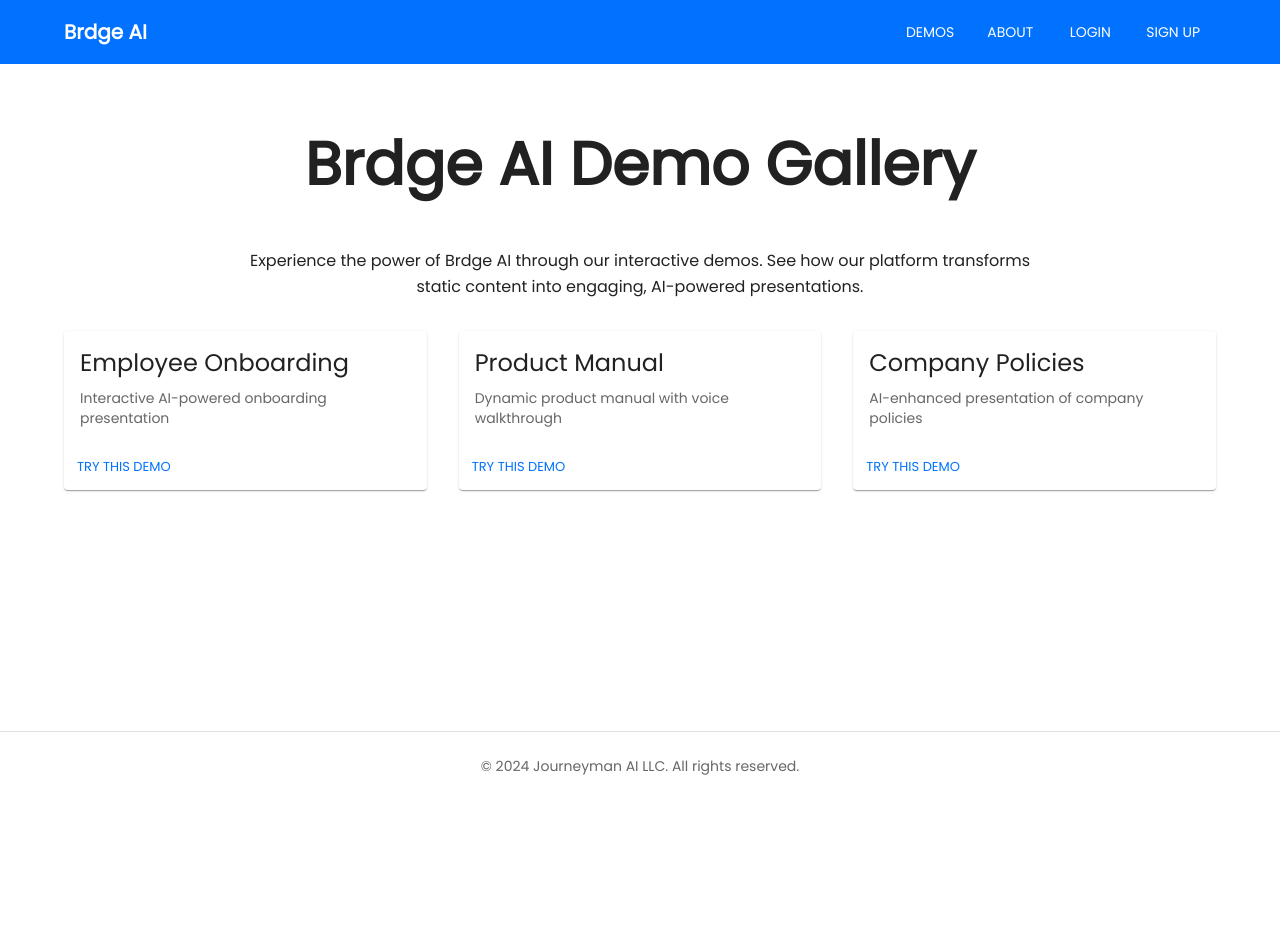
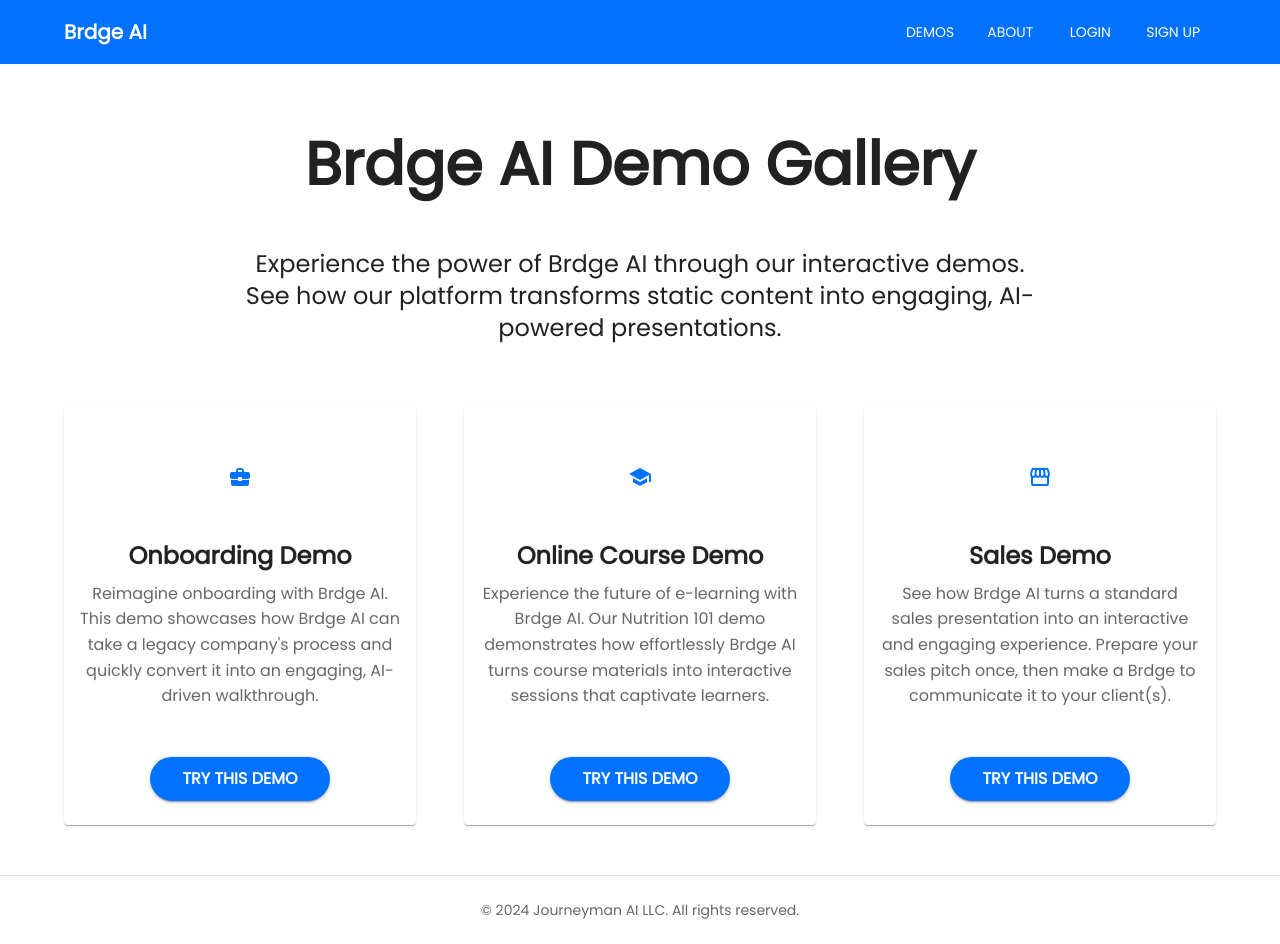
Before and after one commit to levbszabo/brdge-v1, a React (Create React App) app in the folder frontend/: page /demos in a window 1280 px wide. Before the commit the page ends 800 px from the top, so only its background shows below. Built offline with nearby package versions, Linux system fonts and the light colour scheme.

Commit message:
Added More Info- MVP READY

```diff
--- a/frontend/src/components/BrdgePlayer.jsx
+++ b/frontend/src/components/BrdgePlayer.jsx
@@ -51,14 +51,30 @@ const StyledSlider = styled(Slider)(({ theme }) => ({
     },
 }));
 
-function BrdgePlayer({ brdgeId, publicId }) {
+const BrdgeTitle = styled(Typography)(({ theme }) => ({
+    fontWeight: 600,
+    color: theme.palette.text.primary,
+    fontFamily: '"Roboto", "Helvetica", "Arial", sans-serif',
+    letterSpacing: '0.5px',
+    textTransform: 'uppercase',
+    marginBottom: '8px',
+    textAlign: 'center',
+    overflow: 'hidden',
+    textOverflow: 'ellipsis',
+    whiteSpace: 'nowrap',
+    padding: '0 16px',
+    [theme.breakpoints.down('sm')]: {
+        fontSize: '1rem',
+    },
+}));
+
+function BrdgePlayer({ brdgeId }) {
     const [brdge, setBrdge] = useState(null);
     const [numSlides, setNumSlides] = useState(0);
     const [currentSlide, setCurrentSlide] = useState(1);
-    const [generatedAudioFiles, setGeneratedAudioFiles] = useState([]);
     const [currentAudio, setCurrentAudio] = useState(null);
     const [isPlaying, setIsPlaying] = useState(false);
-    const audioRef = useRef(null);
+    const audioRef = useRef(new Audio());
     const [audioDuration, setAudioDuration] = useState(0);
     const [currentTime, setCurrentTime] = useState(0);
     const [loading, setLoading] = useState(true);
@@ -67,9 +83,10 @@ function BrdgePlayer({ brdgeId, publicId }) {
     useEffect(() => {
         const fetchBrdgeData = async () => {
             try {
-                const response = publicId
-                    ? await unauthenticated_api.get(`/brdges/public/${publicId}`)
-                    : await unauthenticated_api.get(`/brdges/${brdgeId}`);
+                const response = await unauthenticated_api.get(`/brdges/${brdgeId}`);
+                if (!response.data.shareable) {
+                    throw new Error('This brdge is not available for public viewing.');
+                }
                 setBrdge(response.data);
                 setNumSlides(response.data.num_slides);
                 setLoading(false);
@@ -80,67 +97,40 @@ function BrdgePlayer({ brdgeId, publicId }) {
             }
         };
 
-        const fetchGeneratedAudioFiles = async () => {
-            try {
-                const response = publicId
-                    ? await unauthenticated_api.get(`/brdges/public/${publicId}/audio/generated`)
-                    : await unauthenticated_api.get(`/brdges/${brdgeId}/audio/generated`);
-                console.log('Fetched audio files:', response.data);
-                setGeneratedAudioFiles(response.data.files);
-            } catch (err) {
-                console.error('Error fetching generated audio files:', err);
-            }
-        };
-
         fetchBrdgeData();
-        fetchGeneratedAudioFiles();
-    }, [brdgeId, publicId]);
+    }, [brdgeId]);
 
     useEffect(() => {
-        if (generatedAudioFiles.length > 0) {
-            loadAudioForSlide(currentSlide);
-        }
-    }, [generatedAudioFiles, currentSlide]);
+        loadAudioForSlide(currentSlide);
+    }, [currentSlide, brdgeId]);
 
-    const loadAudioForSlide = (slideNumber) => {
-        if (generatedAudioFiles.length >= slideNumber) {
-            const audioFile = generatedAudioFiles[slideNumber - 1];
-            const audioUrl = `${unauthenticated_api.defaults.baseURL}/brdges/${publicId || brdgeId}/audio/generated/${audioFile}`;
-            setCurrentAudio(audioUrl);
-
-            if (audioRef.current) {
+    const loadAudioForSlide = async (slideNumber) => {
+        try {
+            const audioUrl = `${unauthenticated_api.defaults.baseURL}/brdges/${brdgeId}/audio/generated/slide_${slideNumber}.mp3`;
+            const response = await fetch(audioUrl, { method: 'HEAD' });
+            if (response.ok) {
+                console.log(`Audio found for slide ${slideNumber}:`, audioUrl);
+                setCurrentAudio(audioUrl);
                 audioRef.current.src = audioUrl;
                 audioRef.current.load();
-                setIsPlaying(false);
+            } else {
+                console.warn(`No audio file found for slide ${slideNumber}`);
+                setCurrentAudio(null);
             }
-        } else {
+        } catch (error) {
+            console.error(`Error checking audio for slide ${slideNumber}:`, error);
             setCurrentAudio(null);
-            setIsPlaying(false);
         }
+        setIsPlaying(false);
     };
 
     const handlePlayPause = () => {
-        if (audioRef.current) {
-            if (isPlaying) {
-                audioRef.current.pause();
-                setIsPlaying(false);
-            } else {
-                console.log('Attempting to play audio:', currentAudio);
-                const playPromise = audioRef.current.play();
-                if (playPromise !== undefined) {
-                    playPromise
-                        .then(() => {
-                            console.log('Audio started playing successfully');
-                            setIsPlaying(true);
-                        })
-                        .catch((error) => {
-                            console.error('Error playing audio:', error);
-                        });
-                }
-            }
+        if (isPlaying) {
+            audioRef.current.pause();
         } else {
-            console.error('Audio reference is not available');
+            audioRef.current.play().catch(error => console.error('Error playing audio:', error));
         }
+        setIsPlaying(!isPlaying);
     };
 
     const handleNextSlide = () => {
@@ -155,8 +145,8 @@ function BrdgePlayer({ brdgeId, publicId }) {
         }
     };
 
-    const handleSeek = (e) => {
-        const time = parseFloat(e.target.value);
+    const handleSeek = (e, value) => {
+        const time = parseFloat(value);
         setCurrentTime(time);
         if (audioRef.current) {
             audioRef.current.currentTime = time;
@@ -169,26 +159,32 @@ function BrdgePlayer({ brdgeId, publicId }) {
         return `${minutes}:${seconds < 10 ? '0' : ''}${seconds}`;
     };
 
-    const handleAudioEnded = () => {
-        setIsPlaying(false);
-        if (currentSlide < numSlides) {
-            handleNextSlide();
-        }
-    };
+    useEffect(() => {
+        const audio = audioRef.current;
+        audio.addEventListener('loadedmetadata', () => setAudioDuration(audio.duration));
+        audio.addEventListener('timeupdate', () => setCurrentTime(audio.currentTime));
+        audio.addEventListener('ended', () => {
+            setIsPlaying(false);
+            if (currentSlide < numSlides) {
+                setCurrentSlide(prev => prev + 1);
+            }
+        });
 
-    if (loading) {
-        return <CircularProgress />;
-    }
+        return () => {
+            audio.removeEventListener('loadedmetadata', () => { });
+            audio.removeEventListener('timeupdate', () => { });
+            audio.removeEventListener('ended', () => { });
+        };
+    }, [currentSlide, numSlides]);
 
-    if (error) {
-        return <Typography color="error">{error}</Typography>;
-    }
+    if (loading) return <CircularProgress />;
+    if (error) return <Typography color="error">{error}</Typography>;
 
     return (
         <PlayerCard>
             <CardMedia
                 component="img"
-                image={`${unauthenticated_api.defaults.baseURL}/brdges/${publicId || brdgeId}/slides/${currentSlide}`}
+                image={`${unauthenticated_api.defaults.baseURL}/brdges/${brdgeId}/slides/${currentSlide}`}
                 alt={`Slide ${currentSlide}`}
                 sx={{
                     width: '100%',
@@ -202,29 +198,12 @@ function BrdgePlayer({ brdgeId, publicId }) {
                     e.target.src = 'https://via.placeholder.com/600x400?text=No+Slide+Available';
                 }}
             />
-            <CardContent sx={{ pb: 1 }}>
-                <Typography
-                    variant="h5"
-                    gutterBottom
-                    align="center"
-                    sx={{
-                        fontWeight: 600,
-                        color: 'text.primary',
-                        fontFamily: '"Roboto", "Helvetica", "Arial", sans-serif',
-                        letterSpacing: '0.5px',
-                        textTransform: 'uppercase',
-                        marginBottom: '16px'
-                    }}
-                >
+            <CardContent sx={{ pb: 1, pt: 2 }}>
+                <BrdgeTitle variant="h6">
                     {brdge ? brdge.name : 'Loading...'}
-                </Typography>
+                </BrdgeTitle>
                 <ControlPanel>
-                    <StyledButton
-                        onClick={handlePrevSlide}
-                        disabled={currentSlide === 1}
-                        variant="outlined"
-                        size="small"
-                    >
+                    <StyledButton onClick={handlePrevSlide} disabled={currentSlide === 1} variant="outlined" size="small">
                         Previous
                     </StyledButton>
                     <StyledButton
@@ -236,12 +215,7 @@ function BrdgePlayer({ brdgeId, publicId }) {
                     >
                         {isPlaying ? 'Pause' : 'Play'}
                     </StyledButton>
-                    <StyledButton
-                        onClick={handleNextSlide}
-                        disabled={currentSlide === numSlides}
-                        variant="outlined"
-                        size="small"
-                    >
+                    <StyledButton onClick={handleNextSlide} disabled={currentSlide === numSlides} variant="outlined" size="small">
                         Next
                     </StyledButton>
                 </ControlPanel>
@@ -261,21 +235,6 @@ function BrdgePlayer({ brdgeId, publicId }) {
                     </Box>
                 )}
             </CardContent>
-            {currentAudio && (
-                <audio
-                    ref={audioRef}
-                    src={currentAudio}
-                    onLoadedMetadata={(e) => {
-                        console.log('Audio metadata loaded:', e.target.duration);
-                        setAudioDuration(e.target.duration);
-                    }}
-                    onTimeUpdate={(e) => setCurrentTime(e.target.currentTime)}
-                    onEnded={handleAudioEnded}
-                    onPlay={() => setIsPlaying(true)}
-                    onPause={() => setIsPlaying(false)}
-                    onError={(e) => console.error('Audio error:', e)}
-                />
-            )}
         </PlayerCard>
     );
 }
--- a/frontend/src/pages/DemoPage.jsx
+++ b/frontend/src/pages/DemoPage.jsx
@@ -1,16 +1,56 @@
 import React from 'react';
-import { Container, Typography, Grid, Card, CardContent, CardActions, Button, Box } from '@mui/material';
-import { Link } from 'react-router-dom';
+import { Container, Typography, Grid, Card, CardContent, CardActions, Button, Box, useTheme } from '@mui/material';
 import { motion } from 'framer-motion';
+import { styled } from '@mui/material/styles';
+import { BusinessCenter, School, Storefront } from '@mui/icons-material';
+import { ParallaxProvider, Parallax } from 'react-scroll-parallax';
+
+const StyledCard = styled(Card)(({ theme }) => ({
+    height: '100%',
+    display: 'flex',
+    flexDirection: 'column',
+    transition: 'all 0.3s ease-in-out',
+    '&:hover': {
+        transform: 'translateY(-10px)',
+        boxShadow: theme.shadows[10],
+    },
+}));
+
+const IconWrapper = styled(Box)(({ theme }) => ({
+    fontSize: '4rem',
+    color: theme.palette.primary.main,
+    marginBottom: theme.spacing(2),
+}));
 
 const demoData = [
-    { id: 1, title: 'Employee Onboarding', description: 'Interactive AI-powered onboarding presentation' },
-    { id: 2, title: 'Product Manual', description: 'Dynamic product manual with voice walkthrough' },
-    { id: 3, title: 'Company Policies', description: 'AI-enhanced presentation of company policies' },
+    {
+        id: 1,
+        title: 'Onboarding Demo',
+        description: 'Reimagine onboarding with Brdge AI. This demo showcases how Brdge AI can take a legacy company\'s process and quickly convert it into an engaging, AI-driven walkthrough.',
+        link: 'https://brdge-ai.com/b/0283eb9c-c249-4ece-889d-9fc60d1cca80',
+        icon: <BusinessCenter />,
+    },
+    {
+        id: 2,
+        title: 'Online Course Demo',
+        description: 'Experience the future of e-learning with Brdge AI. Our Nutrition 101 demo demonstrates how effortlessly Brdge AI turns course materials into interactive sessions that captivate learners.',
+        link: 'https://brdge-ai.com/b/ee39133a-9f49-42ed-89fc-63c59bc09c3b',
+        icon: <School />,
+    },
+    {
+        id: 3,
+        title: 'Sales Demo',
+        description: 'See how Brdge AI turns a standard sales presentation into an interactive and engaging experience. Prepare your sales pitch once, then make a Brdge to communicate it to your client(s).',
+        link: 'https://brdge-ai.com/b/a04ffc4c-8f3a-4aac-b3f8-c96b49f77fa1',
+        icon: <Storefront />,
+    },
 ];
 
 function DemoPage() {
+    const theme = useTheme();
+
     return (
+        <ParallaxProvider>
             <Container maxWidth="lg" sx={{ my: 8 }}>
                 <motion.div
                     initial={{ opacity: 0, y: -50 }}
@@ -21,39 +61,63 @@ function DemoPage() {
                         Brdge AI Demo Gallery
                     </Typography>
                 </motion.div>
-            <Box sx={{ mb: 4 }}>
-                <Typography variant="body1" align="center" sx={{ maxWidth: '800px', mx: 'auto' }}>
+                <Box sx={{ mb: 6 }}>
+                    <Typography variant="h5" align="center" sx={{ maxWidth: '800px', mx: 'auto' }}>
                         Experience the power of Brdge AI through our interactive demos. See how our platform transforms static content into engaging, AI-powered presentations.
                     </Typography>
                 </Box>
-            <Grid container spacing={4}>
+                <Grid container spacing={6}>
                     {demoData.map((demo) => (
-                    <Grid item xs={12} sm={6} md={4} key={demo.id}>
+                        <Grid item xs={12} md={4} key={demo.id}>
+                            <Parallax translateY={[10, -10]}>
                                 <motion.div
                                     initial={{ opacity: 0, y: 20 }}
                                     animate={{ opacity: 1, y: 0 }}
                                     transition={{ duration: 0.5, delay: demo.id * 0.1 }}
                                 >
-                            <Card sx={{ height: '100%', display: 'flex', flexDirection: 'column' }}>
-                                <CardContent sx={{ flexGrow: 1 }}>
-                                    <Typography variant="h5" component="h2" gutterBottom>
+                                    <StyledCard>
+                                        <CardContent sx={{ flexGrow: 1, display: 'flex', flexDirection: 'column', alignItems: 'center', textAlign: 'center' }}>
+                                            <IconWrapper>
+                                                {demo.icon}
+                                            </IconWrapper>
+                                            <Typography variant="h5" component="h2" gutterBottom sx={{ fontWeight: 'bold' }}>
                                                 {demo.title}
                                             </Typography>
-                                    <Typography variant="body2" color="text.secondary">
+                                            <Typography variant="body1" color="text.secondary" sx={{ mb: 3 }}>
                                                 {demo.description}
                                             </Typography>
                                         </CardContent>
-                                <CardActions>
-                                    <Button size="small" color="primary" component={Link} to="/signup">
+                                        <CardActions sx={{ justifyContent: 'center', pb: 3 }}>
+                                            <Button
+                                                variant="contained"
+                                                color="primary"
+                                                href={demo.link}
+                                                target="_blank"
+                                                rel="noopener noreferrer"
+                                                sx={{
+                                                    borderRadius: '50px',
+                                                    px: 4,
+                                                    py: 1,
+                                                    fontSize: '1rem',
+                                                    fontWeight: 'bold',
+                                                    transition: 'all 0.3s ease-in-out',
+                                                    '&:hover': {
+                                                        transform: 'scale(1.05)',
+                                                        boxShadow: theme.shadows[8],
+                                                    },
+                                                }}
+                                            >
                                                 Try This Demo
                                             </Button>
                                         </CardActions>
-                            </Card>
+                                    </StyledCard>
                                 </motion.div>
+                            </Parallax>
                         </Grid>
                     ))}
                 </Grid>
             </Container>
+        </ParallaxProvider>
     );
 }
 
--- a/frontend/src/pages/LandingPage.jsx
+++ b/frontend/src/pages/LandingPage.jsx
@@ -118,9 +118,9 @@ function LandingPage() {
 
     const memoizedBrdgePlayer = useMemo(() => (
         <StyledBrdgePlayer
-            brdgeId="1"
+            brdgeId="47"
             onError={(error) => console.error('BrdgePlayer error:', error)}
-            autoplay={true}  // Add this prop
+            autoplay={true}
         />
     ), []);
 
```
Also changed, not shown: 1 other file (tests, documents, lock files or other folders). Lines whose indentation alone changed are shown as unchanged.
